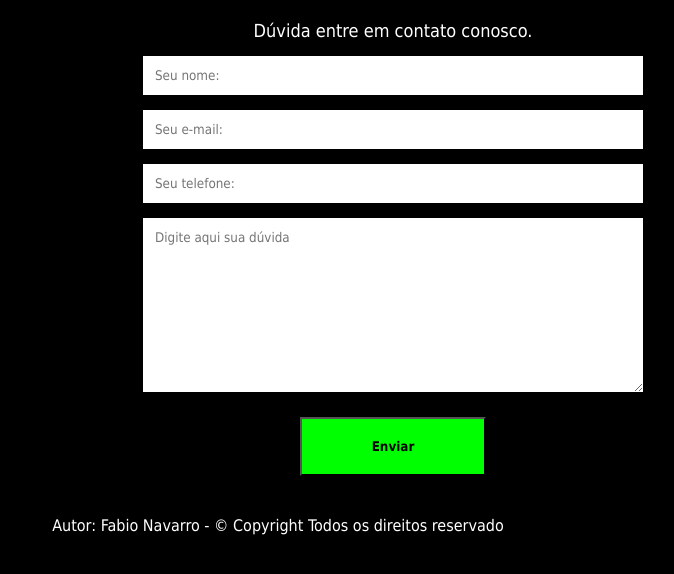
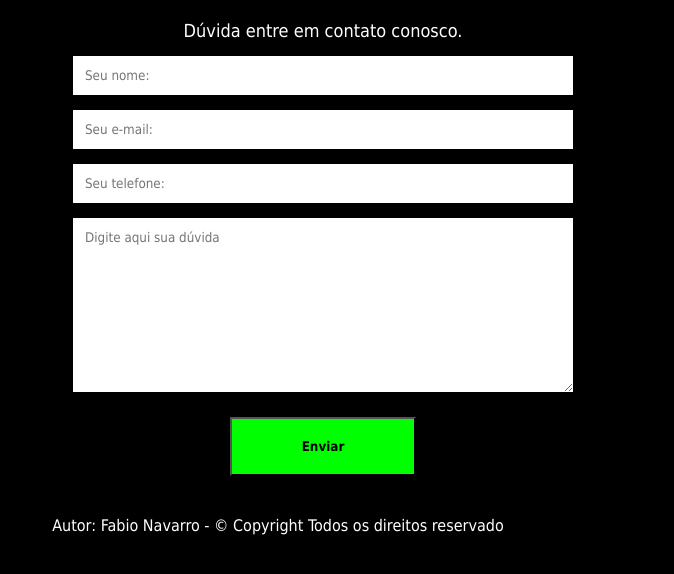
Before and after one commit to Fabio-1984/Site_Receita, a plain HTML site: page contato.html in a window 1280 px wide. Shown: the part 78-652 px from the top of the page, without its empty margins (362-1036 px from the left). Drawn offline with Linux system fonts and the light colour scheme.

Commit message:
Atualização do posicionamento do formulário

```diff
--- a/style/style.css
+++ b/style/style.css
@@ -90,10 +90,10 @@ form{
 
     padding: 5px;
     max-width: 500px;
-    margin-right: 40px;
+    /*margin-right: 40px;*/
     text-align: center;
     font-size: 18px;
-    margin-left: 500px;
+    margin-left: 430px;
 
 
 
```
Also changed, not shown: index.html (+1 -0 lines).
